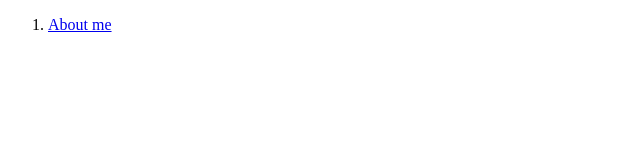
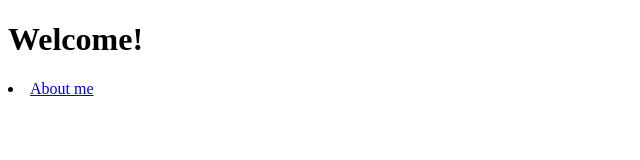
Before and after one commit to jimmynaj/My-First-Website, a plain HTML site: page index.html in a window 1280 px wide. Shown: the whole page, without its empty margins (0-640 px from the left). Drawn offline with Linux system fonts and the light colour scheme.

Commit message:
added welcome!

```diff
--- a/index.html
+++ b/index.html
@@ -7,9 +7,8 @@
     <title>NajmiZainudin</title>
 </head>
 <body>
+    <h1>Welcome!</h1>
     <nav>
-        <ol>
-            <li><a href="/aboutme/">About me</a></li>
-        </ol>
+        <li><a href="/aboutme/">About me</a></li>
     </nav>
 </body>
```
